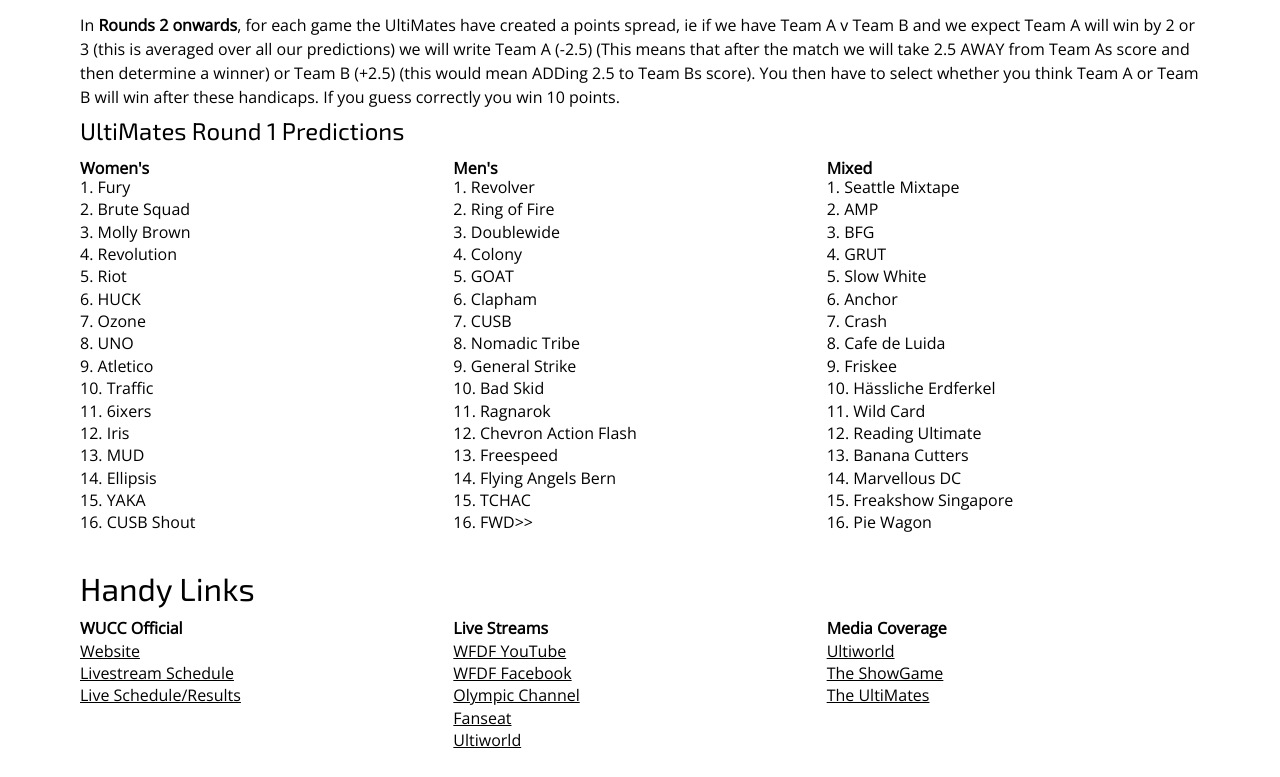
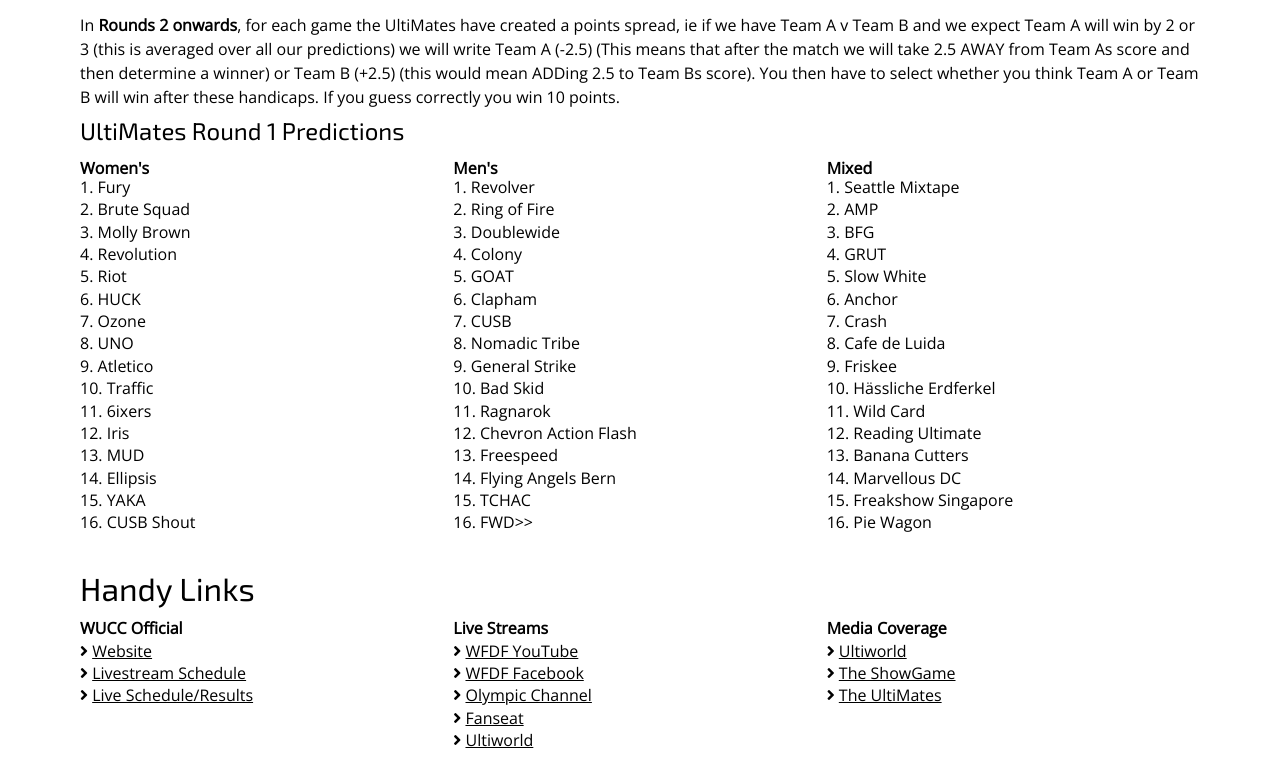
Before and after one commit to PeterW570/ultimates, a plain HTML site: page wucc-2018/index.html in a window 1280 px wide. Shown: the part 590-1367 px from the top of the page. Drawn offline with nearby package versions, Linux system fonts and the light colour scheme.

Commit message:
icons added to list items

```diff
--- a/wucc-2018/index.html
+++ b/wucc-2018/index.html
@@ -126,25 +126,25 @@
     <ul class="multi-column-list">
       <li><span class="bold">WUCC Official</span>
         <ul>
-          <li><a href="http://www.wucc2018.com/">Website</a></li>
-          <li><a href="http://www.wucc2018.com/Follow/Live">Livestream Schedule</a></li>
-          <li><a href="http://results.wucc2018.com/?view=games&season=WUCC2018&filter=tournaments&group=all">Live Schedule/Results</a></li>
+          <li><i class="fas fa-angle-right"></i> <a href="http://www.wucc2018.com/">Website</a></li>
+          <li><i class="fas fa-angle-right"></i> <a href="http://www.wucc2018.com/Follow/Live">Livestream Schedule</a></li>
+          <li><i class="fas fa-angle-right"></i> <a href="http://results.wucc2018.com/?view=games&season=WUCC2018&filter=tournaments&group=all">Live Schedule/Results</a></li>
         </ul>
       </li>
       <li><span class="bold">Live Streams</span>
         <ul>
-          <li><a href="https://www.youtube.com/user/WFDFChannel">WFDF YouTube</a></li>
-          <li><a href="https://www.facebook.com/worldflyingdisc">WFDF Facebook</a></li>
-          <li><a href="https://www.olympicchannel.com/">Olympic Channel</a></li>
-          <li><a href="https://fanseat.com/">Fanseat</a></li>
-          <li><a href="https://ultiworld.com/live">Ultiworld</a></li>
+          <li><i class="fas fa-angle-right"></i> <a href="https://www.youtube.com/user/WFDFChannel">WFDF YouTube</a></li>
+          <li><i class="fas fa-angle-right"></i> <a href="https://www.facebook.com/worldflyingdisc">WFDF Facebook</a></li>
+          <li><i class="fas fa-angle-right"></i> <a href="https://www.olympicchannel.com/">Olympic Channel</a></li>
+          <li><i class="fas fa-angle-right"></i> <a href="https://fanseat.com/">Fanseat</a></li>
+          <li><i class="fas fa-angle-right"></i> <a href="https://ultiworld.com/live">Ultiworld</a></li>
         </ul>
       </li>
       <li><span class="bold">Media Coverage</span>
         <ul>
-          <li><a href="http://ultiworld.com/tag/wucc/">Ultiworld</a></li>
-          <li><a href="http://showgame.co.uk/">The ShowGame</a></li>
-          <li><a href="https://twitter.com/matesulti">The UltiMates</a></li>
+          <li><i class="fas fa-angle-right"></i> <a href="http://ultiworld.com/tag/wucc/">Ultiworld</a></li>
+          <li><i class="fas fa-angle-right"></i> <a href="http://showgame.co.uk/">The ShowGame</a></li>
+          <li><i class="fas fa-angle-right"></i> <a href="https://twitter.com/matesulti">The UltiMates</a></li>
         </ul>
       </li>
     </ul>
```
Also changed, not shown: index.html (+1 -1 lines).
